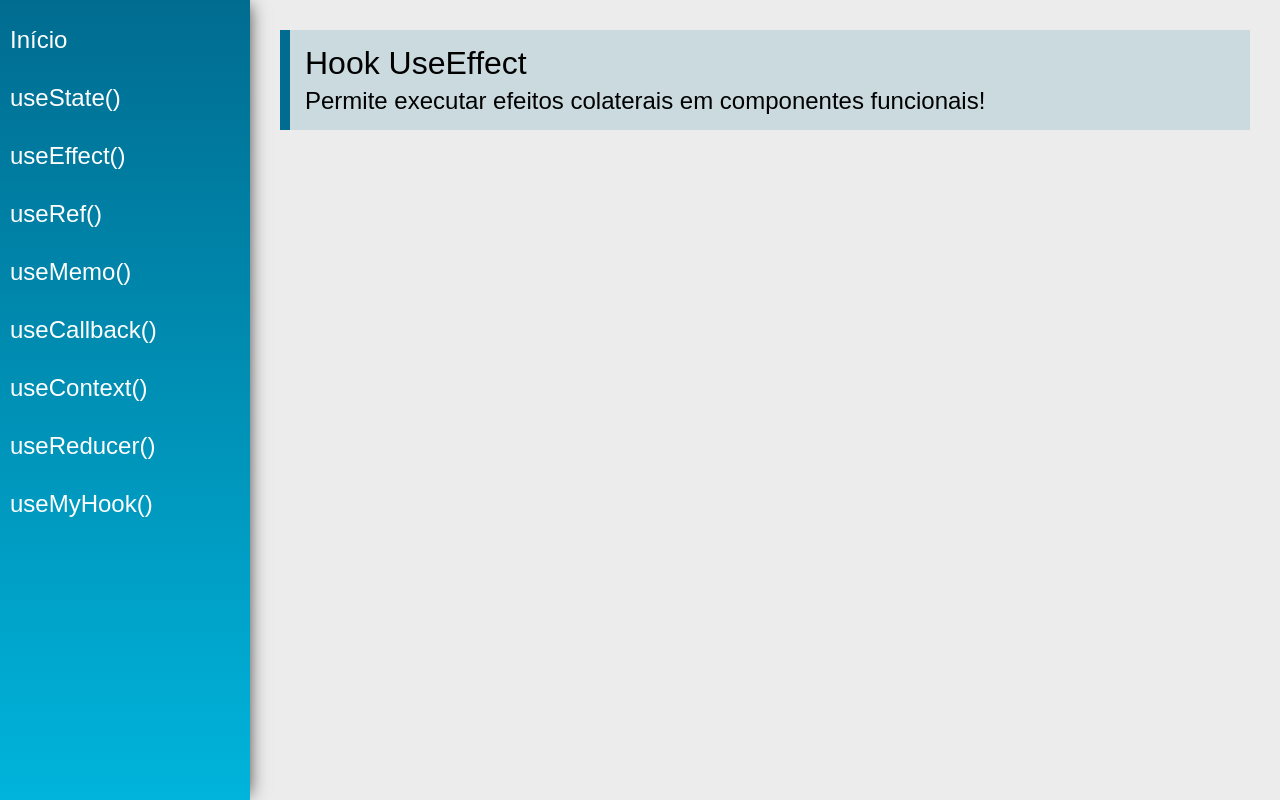
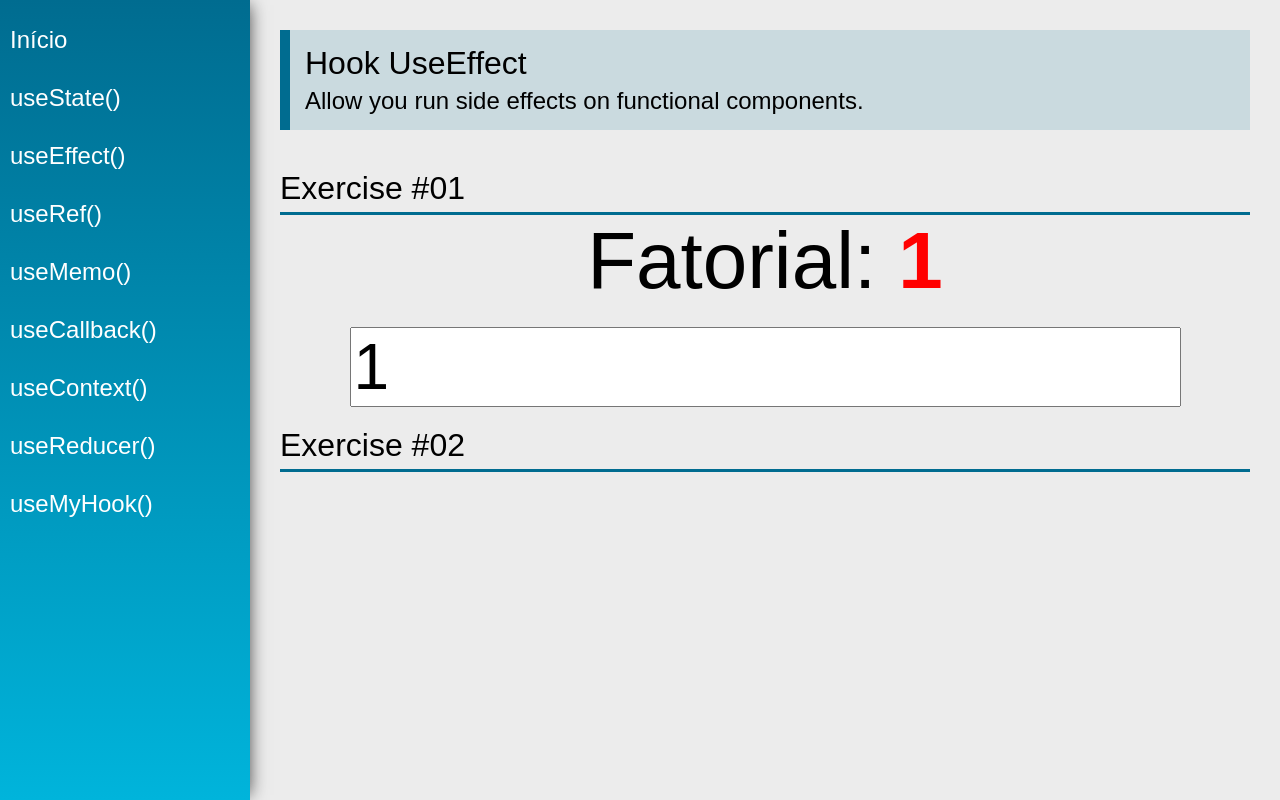
Before and after one commit to evandrodogakiuchi/react-hooks, a React (Create React App) app: page /useEffect in a window 1280 px wide. Built offline with nearby package versions, Linux system fonts and the light colour scheme.

Commit message:
feat: added UseEffect exercise #01

```diff
--- a/src/views/examples/UseEffect.jsx
+++ b/src/views/examples/UseEffect.jsx
@@ -1,15 +1,55 @@
-import React from 'react'
-import PageTitle from '../../components/layout/PageTitle'
+import React, { useState } from "react";
+import { useEffect } from "react";
+import PageTitle from "../../components/layout/PageTitle";
+import SectionTitle from "../../components/layout/SectionTitle";
+
+function calcFatorial(num) {
+  const n = parseInt(num);
+  if (n < 0) return -1;
+  if (n === 0) return 1;
+  return calcFatorial(n - 1) * n;
+}
 
 const UseEffect = (props) => {
-    return (
-        <div className="UseEffect">
-            <PageTitle
-                title="Hook UseEffect"
-                subtitle="Permite executar efeitos colaterais em componentes funcionais!"
-            />
+  const [number, setNumber] = useState(1);
+  const [fatorial, setFatorial] = useState(1);
+
+  useEffect(
+    function () {
+      setFatorial(calcFatorial(number));
+    },
+    [number]
+  );
+
+  return (
+    <div className="UseEffect">
+      <PageTitle
+        title="Hook UseEffect"
+        subtitle="Allow you run side effects on functional components."
+      />
+
+      <SectionTitle title="Exercise #01"/>
+      <div className="center">
+        <div>
+          <span className="text">Fatorial: </span>
+          <span className="text red">
+            {fatorial === -1 ? "does not exist" : fatorial}
+          </span>
         </div>
-    )
-}
+        <input
+          type="number"
+          className="input"
+          value={number}
+          onChange={(e) => setNumber(e.target.value)}
+        />
+      </div>
 
-export default UseEffect
+      <SectionTitle title="Exercise #02"/>
+      <div className="center">
+
+      </div>
+    </div>
+  );
+};
+
+export default UseEffect;
```
